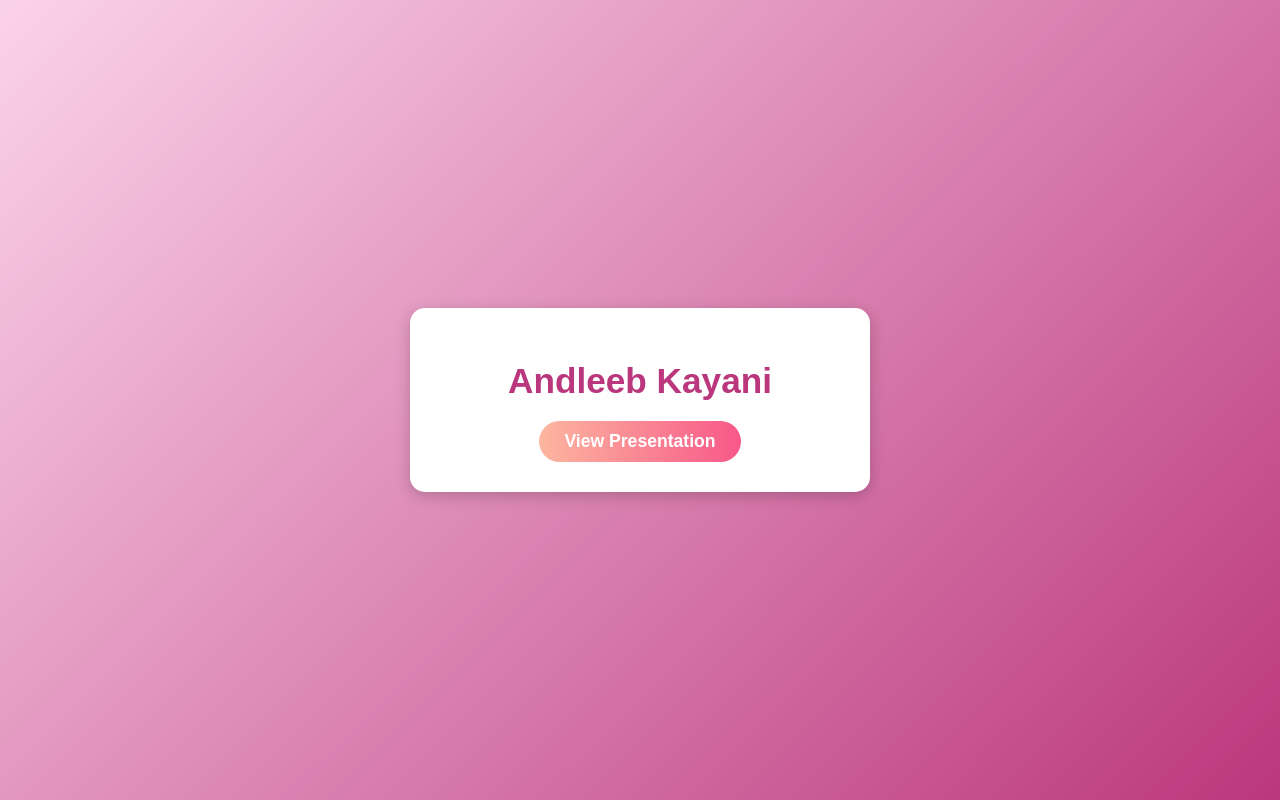
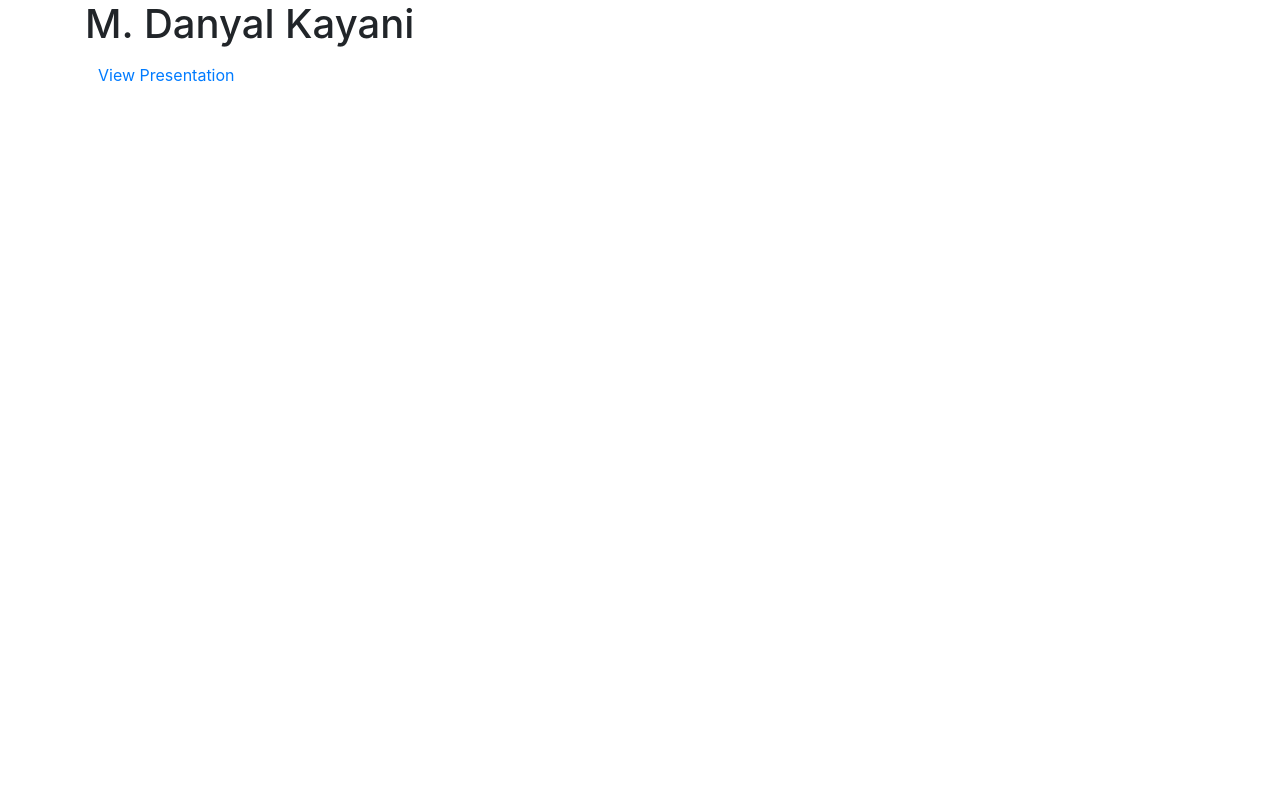
Before and after one commit to mdkvaofficial/cloud_storage, a plain HTML site: page index.html in a window 1280 px wide. Drawn offline with nearby package versions, Linux system fonts and the light colour scheme.

Commit message:
files updated

```diff
--- a/index.html
+++ b/index.html
@@ -3,88 +3,28 @@
   <head>
     <meta charset="UTF-8" />
     <meta name="viewport" content="width=device-width, initial-scale=1.0" />
-    <title>Andleeb</title>
-    <style>
-      /* Global Styling */
-      body {
-        margin: 0;
-        font-family: 'Arial', sans-serif;
-        background: linear-gradient(135deg, #fbd3e9, #bb377d);
-        color: #333;
-        display: flex;
-        justify-content: center;
-        align-items: center;
-        height: 100vh;
-      }
+    <title>MDK</title>
+    <link
+      rel="stylesheet"
+      href="https://cdn.jsdelivr.net/npm/bootstrap@4.0.0/dist/css/bootstrap.min.css"
+      integrity="sha384-Gn5384xqQ1aoWXA+058RXPxPg6fy4IWvTNh0E263XmFcJlSAwiGgFAW/dAiS6JXm"
+      crossorigin="anonymous"
+    />
+ <link rel="stylesheet" href="style.css">
 
-      /* Card Container */
-      .container {
-        background: white;
-        border-radius: 15px;
-        padding: 30px;
-        text-align: center;
-        box-shadow: 0 4px 15px rgba(0, 0, 0, 0.2);
-        max-width: 400px;
-        width: 90%;
-      }
-
-      /* Heading */
-      h1 {
-        font-size: 2.2em;
-        font-weight: bold;
-        color: #bb377d;
-        margin-bottom: 20px;
-      }
-
-      /* Button Styling */
-      .btn {
-        background: linear-gradient(90deg, #fcb69f, #f85889);
-        border: none;
-        border-radius: 30px;
-        padding: 10px 25px;
-        font-size: 1.1em;
-        color: white;
-        cursor: pointer;
-        text-decoration: none;
-        display: inline-block;
-        font-weight: bold;
-        transition: all 0.3s ease;
-      }
-
-      .btn:hover {
-        background: linear-gradient(90deg, #f85889, #fcb69f);
-        box-shadow: 0 5px 15px rgba(0, 0, 0, 0.2);
-      }
-
-      /* Button Text Styling */
-      .btn span {
-        display: block;
-        color: white;
-        text-decoration: none;
-      }
-
-      /* Responsive Design */
-      @media (max-width: 600px) {
-        h1 {
-          font-size: 1.8em;
-        }
-        .btn {
-          font-size: 1em;
-          padding: 8px 20px;
-        }
-      }
-    </style>
   </head>
   <body>
     <div class="container">
-      <h1>Andleeb Kayani</h1>
+      <h1>M. Danyal Kayani</h1>
       <a
         class="btn"
-        href="https://www.canva.com/design/DAGZ1jzgrWU/JFNzsRyYUbuzVmRMBnGHNg/view?utm_content=DAGZ1jzgrWU&utm_campaign=designshare&utm_medium=link2&utm_source=uniquelinks&utlId=h0e1e7dfad7#2"
+        href="sample.txt"
         target="_blank"
       >
         <span>View Presentation</span>
       </a>
     </div>
   </body>
+
+
 </html>
```
